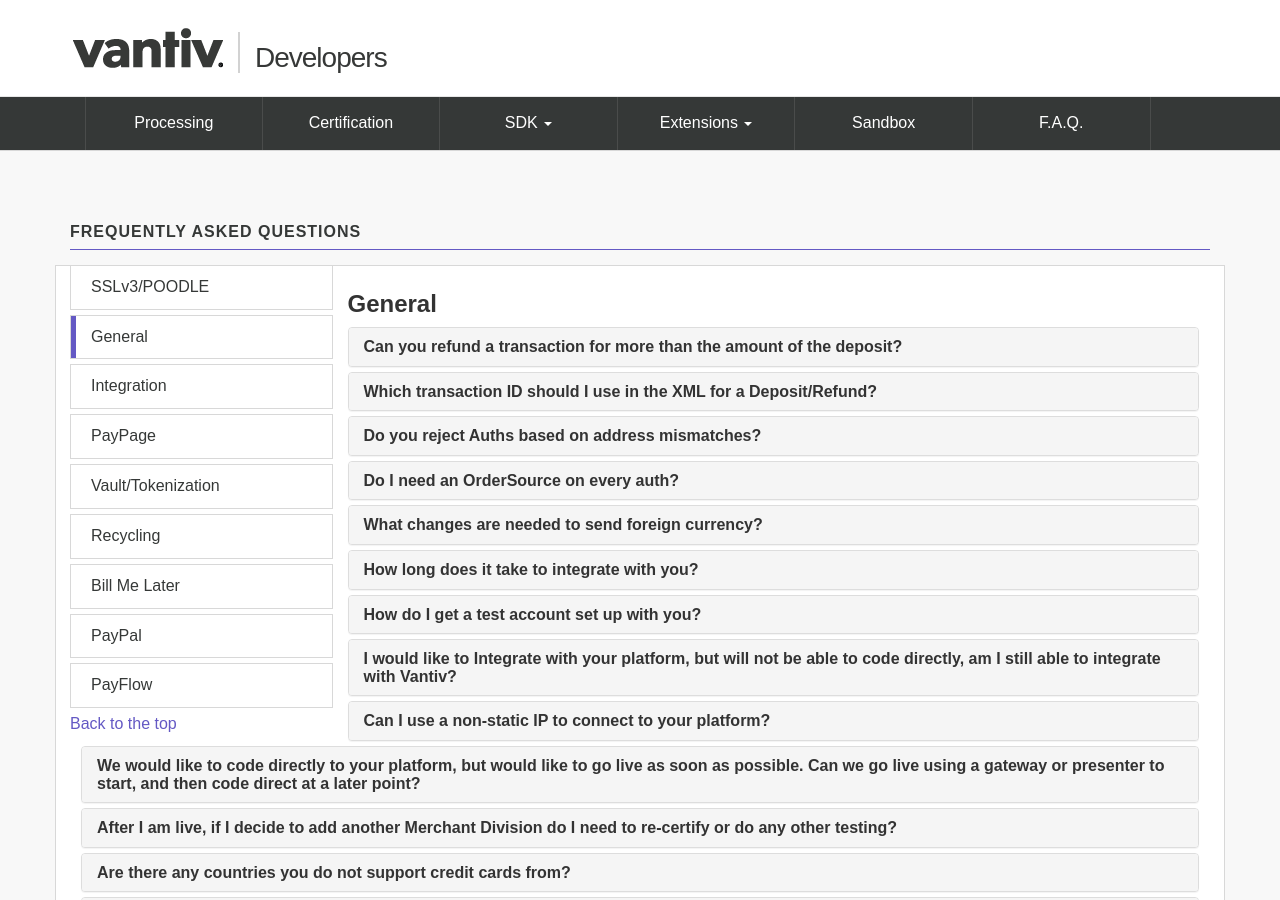
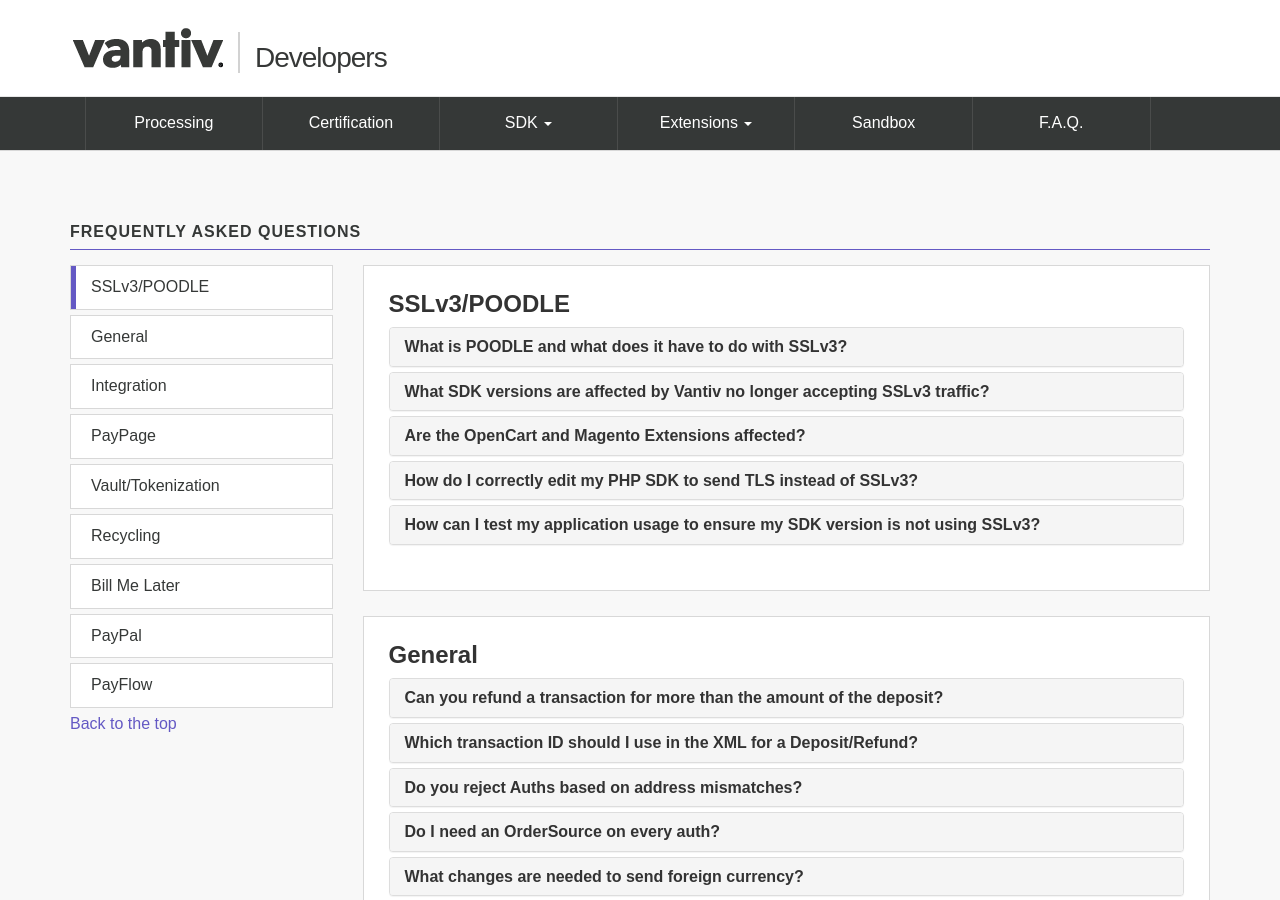
Before and after one commit to isunnapud/vantiv.github.io, a Jekyll site: the page built from faqs/index.html, in a window 1280 px wide and 900 px high. Built offline with Jekyll 4.4.1, drawn with Linux system fonts in a browser that asks for light colours; nearby versions of some CDN libraries.

Commit message:
Update index.html

```diff
--- a/faqs/index.html
+++ b/faqs/index.html
@@ -38,7 +38,63 @@
 				</div>
 			</div>
 
+			<div class="col-md-9">
+				<div class="boxed">
+					<h3 id="poodle">SSLv3/POODLE</h3>
 
+					<div class="panel-group">
+						<div class="panel panel-default">
+							<div class="panel-heading">
+								<h4 class="panel-title"><a data-toggle="collapse" data-parent="#accordion" data-target="#poodle1" href="#">What is POODLE and what does it have to do with SSLv3?</a></h4>
+							</div>
+							<div id="poodle1" class="panel-collapse collapse">
+								<div class="panel-body">
+									In October 2014, security researchers discovered and published a vulnerability known as POODLE (CVE-2014-3566), which affects the Secure Sockets Layer version 3 (SSLv3) protocol.  This protocol is currently one of several encryption protocols supported by Vantiv eCommerce, but it can be exploited by a malicious party to extract sensitive information from secure traffic.  Beginning January 9, 2015, Vantiv’s production servers will  limit SSLv3 traffic and as of January 27, 2015, we will no longer accept any SSLv3 traffic.  Only traffic using newer encryption protocols including TLS v1 and later will be accepted.
+								</div>
+							</div>
+						</div>
+						<div class="panel panel-default">
+							<div class="panel-heading">
+								<h4 class="panel-title"><a data-toggle="collapse" data-parent="#accordion" data-target="#poodle2" href="#">What SDK versions are affected by Vantiv no longer accepting SSLv3 traffic?</a></h4>
+							</div>
+							<div id="poodle2" class="panel-collapse collapse">
+								<div class="panel-body">
+									All versions of the 8.X PHP SDK prior to version 8.27.1, as well as version 9.0.0 are written to use only SSLv3 by default. These, along with the OpenCart versions prior to 8.24.1 and Magento prior to 8.15.2 extensions, are the only affected SDKs.  PHP SDK versions 8.27.1 and 9.0.1 have been released that are written to use TLSv1.x as the encryption protocol.  The required code change is also simple to apply to your existing PHP SDK if you choose to make the code change yourself without upgrading to the latest SDK version.
+								</div>
+							</div>
+						</div>
+						<div class="panel panel-default">
+							<div class="panel-heading">
+								<h4 class="panel-title"><a data-toggle="collapse" data-parent="#accordion" data-target="#poodle3" href="#">Are the OpenCart and Magento Extensions affected?</a></h4>
+							</div>
+							<div id="poodle3" class="panel-collapse collapse">
+								<div class="panel-body">
+									Yes.  Since both the OpenCart and Magento extensions include an embedded PHP SDK, the extensions for OpenCart versions prior to 8.24.1 and Magento versions prior to 8.15.2 are affected.  OpenCart extension version 8.24.1 and Magento extension version 8.15.2 have been released that are written to use TLSv1.x as the encrption protocol.  The required code change is also simple to apply to your existing OpenCart or Magento extension.  If you choose to make the code change yourself without upgrading to the latest extension version, please see the "How do I correctly edit my PHP SDK to send TLS instead of SSLv3" question below for instructions on how to edit the PHP SDK embedded in OpenCart and Magento extensions to send TLS instead of SSLv3 traffic.
+								</div>
+							</div>
+						</div>
+						<div class="panel panel-default">
+							<div class="panel-heading">
+								<h4 class="panel-title"><a data-toggle="collapse" data-parent="#accordion" data-target="#poodle4" href="#">How do I correctly edit my PHP SDK to send TLS instead of SSLv3?</a></h4>
+							</div>
+							<div id="poodle4" class="panel-collapse collapse">
+								<div class="panel-body">
+									In the Communications.php module of your PHP SDK, find the line that sets CURLOPT_SSLVERSION to 3. By changing the value to 1 (use TLSv1), you will be able to ensure that your application will send TLS traffic to Vantiv.
+								</div>
+							</div>
+						</div>
+						<div class="panel panel-default">
+							<div class="panel-heading">
+								<h4 class="panel-title"><a data-toggle="collapse" data-parent="#accordion" data-target="#poodle5" href="#">How can I test my application usage to ensure my SDK version is not using SSLv3?</a></h4>
+							</div>
+							<div id="poodle5" class="panel-collapse collapse">
+								<div class="panel-body">
+									The Sandbox, as well as the Vantiv Pre-Live and Post-Live certification environments have been patched to disallow SSLv3
+								</div>
+							</div>
+						</div>
+					</div>
+				</div>
 				<div class="boxed">
 					<h3 id="general">General</h3>
 
```
